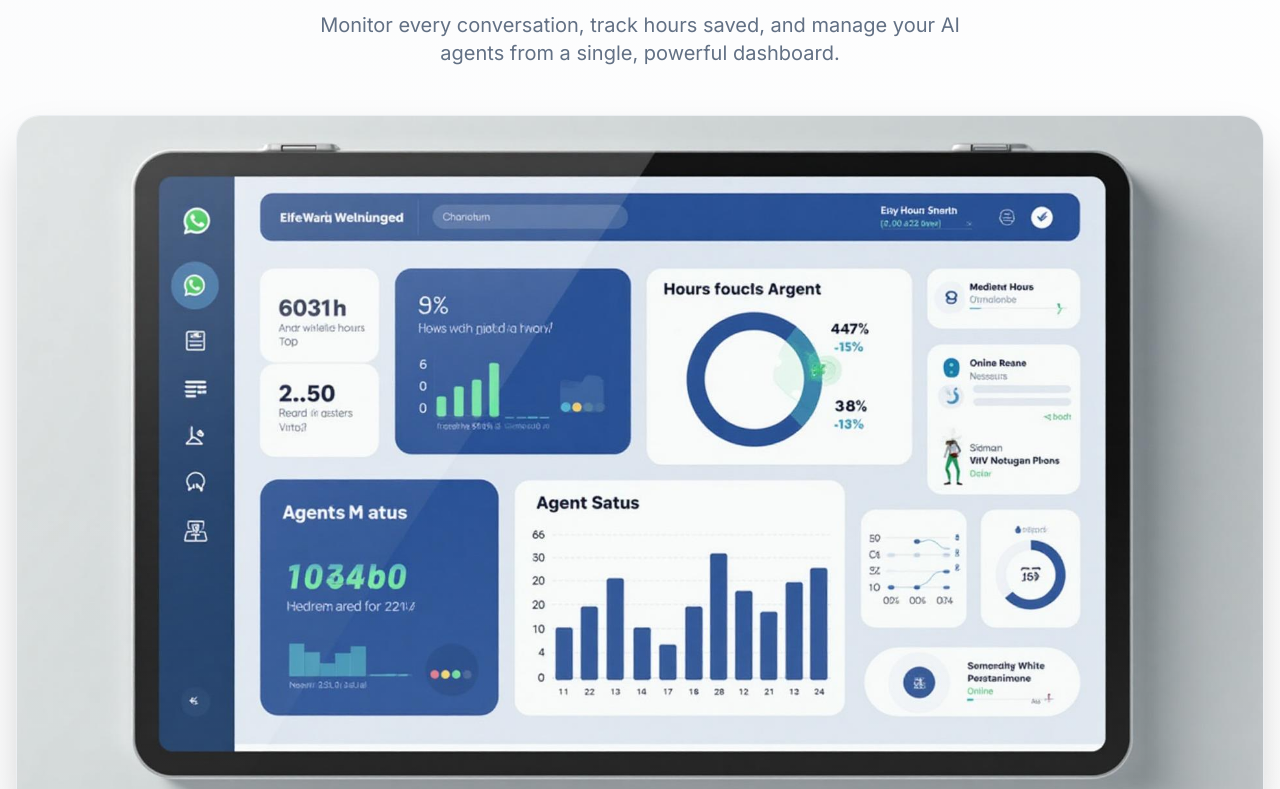
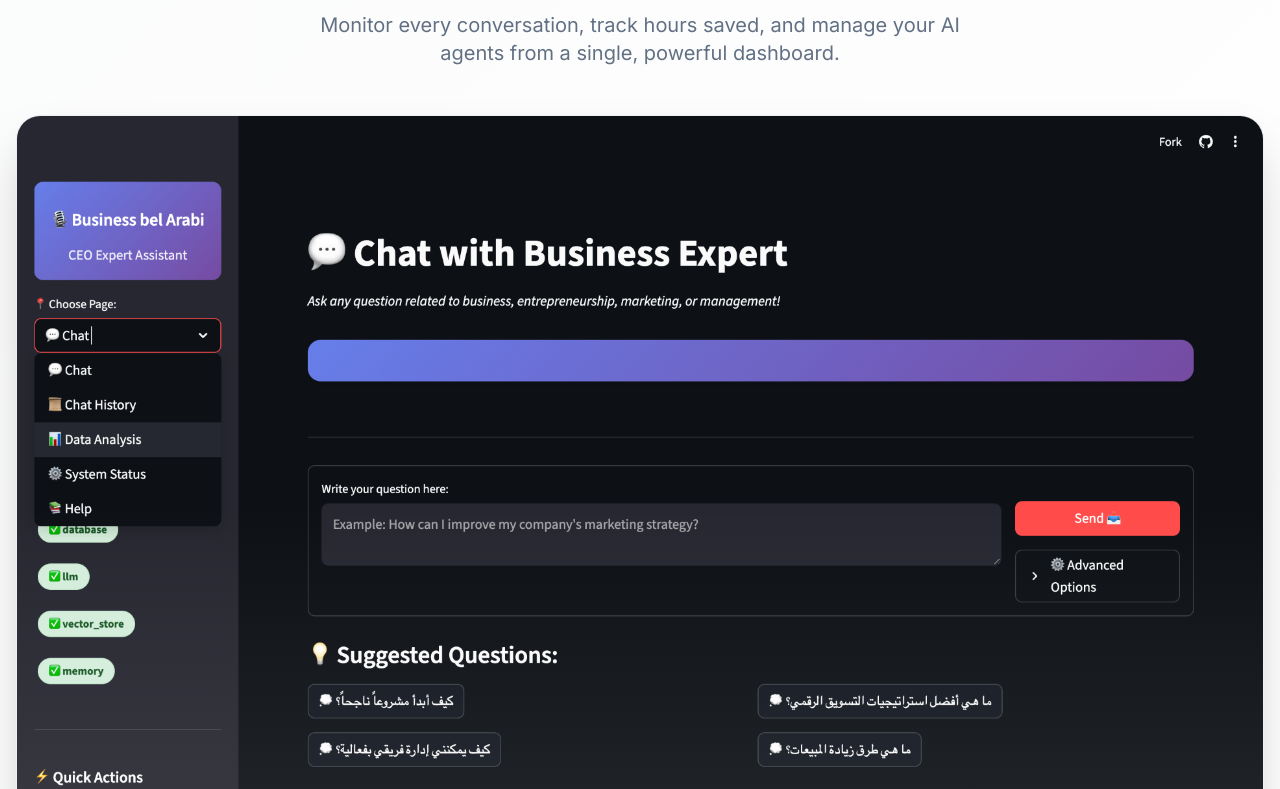
Before and after one commit to Abdalla-majdi/hirestack, a React (Vite) app: page / in a window 1280 px wide. Shown: the part 2571-3360 px from the top of the page. Built offline with nearby package versions, Linux system fonts and the light colour scheme.

Commit message:
Visual edit in Lovable
Edited UI in Lovable

```diff
--- a/src/components/DashboardSection.tsx
+++ b/src/components/DashboardSection.tsx
@@ -1,8 +1,6 @@
 import dashboardMockup from "@/assets/dashboard-mockup.png";
-
 export const DashboardSection = () => {
-  return (
-    <section className="py-20 bg-gradient-to-br from-muted/30 to-background">
+  return <section className="py-20 bg-gradient-to-br from-muted/30 to-background">
       <div className="container px-4 mx-auto">
         <div className="max-w-7xl mx-auto space-y-12">
           <div className="text-center space-y-4">
@@ -17,11 +15,7 @@ export const DashboardSection = () => {
           <div className="relative group">
             {/* Glassmorphic container */}
             <div className="relative rounded-3xl overflow-hidden border border-border/50 shadow-2xl backdrop-blur-sm bg-card/50">
-              <img
-                src={dashboardMockup}
-                alt="HireStack Dashboard - Live Agent Monitoring"
-                className="w-full h-auto"
-              />
+              <img alt="HireStack Dashboard - Live Agent Monitoring" className="w-full h-auto" src="/lovable-uploads/592cbae5-17d8-4e40-b193-fe0bdf4c2ac4.png" />
 
               {/* Overlay gradient for depth */}
               <div className="absolute inset-0 bg-gradient-to-t from-background/10 via-transparent to-transparent pointer-events-none" />
@@ -47,6 +41,5 @@ export const DashboardSection = () => {
           </div>
         </div>
       </div>
-    </section>
-  );
+    </section>;
 };
```
Also changed, not shown: public/lovable-uploads/592cbae5-17d8-4e40-b193-fe0bdf4c2ac4.png (added).
